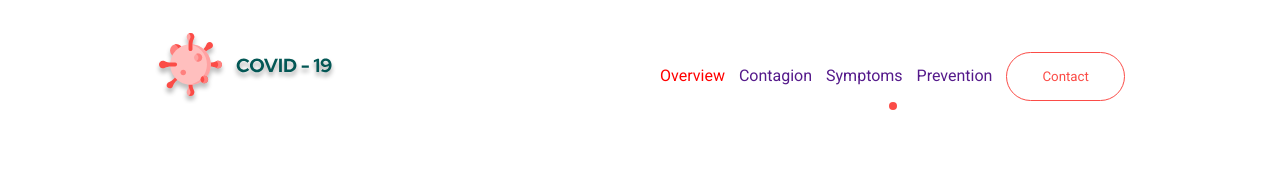
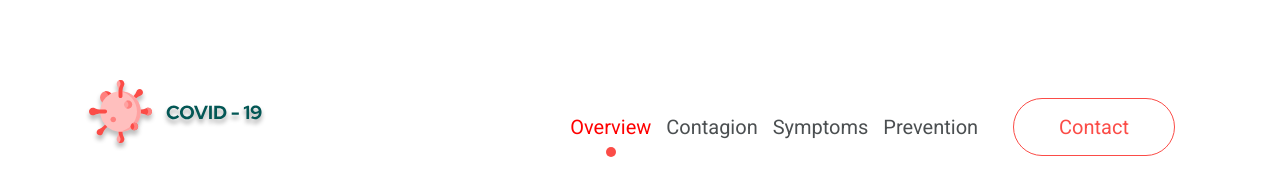
Before and after one commit to ummuhan/Kodluyoruz_Bootcamp_H3_O3, a plain HTML site: page index.html in a window 1280 px wide. Drawn offline with nearby package versions, Linux system fonts and the light colour scheme.

Commit message:
header tamamlandı

```diff
--- a/index.html
+++ b/index.html
@@ -9,40 +9,46 @@
     <link href="https://fonts.googleapis.com/css2?family=Roboto:wght@400;500&display=swap" rel="stylesheet">
     <link rel="preconnect" href="https://fonts.gstatic.com">
     <link href="https://fonts.googleapis.com/css2?family=Red+Hat+Display:wght@700&display=swap" rel="stylesheet">
+    <link rel="stylesheet"
+        href="https://cdnjs.cloudflare.com/ajax/libs/twitter-bootstrap/4.5.3/css/bootstrap-grid.min.css">
 
     <link rel="stylesheet" href="style.css">
 </head>
 
 <body>
-    <header>
+    <header class="header">
         <div class="container">
-
-            <figure class="image">
-                <img src="images/logo.svg" alt="logo">
-            </figure>
-
-
-            <nav class="nav">
-                <a href="" class="active nav__items">Overview</a>
-                <a href="" class="nav__items">Contagion</a>
-                <a href="" class="nav__items">Symptoms</a>
-                <a href="" class="nav__items">Prevention</a>
-                <button class="nav__button">Contact</button>
-            </nav>
-
-        </div>
+            <div class="wrap">
+                <figure class="logo">
+                    <img src="images/logo.svg" alt="logo">
+                </figure>
+                <nav class="wrap__nav">
+                    <a href="" class="active wrap__items">Overview</a>
+                    <a href="" class="wrap__items">Contagion</a>
+                    <a href="" class="wrap__items">Symptoms</a>
+                    <a href="" class="wrap__items">Prevention</a>
+                    <button class="wrap__button">Contact</button>
+                </nav>
+            </div>
         </div>
     </header>
-    <main>
+    <!-- <section class="section">
+        <div class="container">
+            <div class="section__text">
+                <h3 class="section__h3">COVID-19 Alert </h3>
+                <h1 class="section__h1">Stay at Home quarantine To stop Corona virus</h1>
+                <p class="section__p">There is no specific medicine to prevent
+                    or treat coronavirus disease
+                    (COVID-19). People may need
+                    supportive care to .</p>
+                <button class="section__button">Let Us Help</button>
 
-        <div>
-
+                <figure class="section__images">
+                    <img src="images/illustration.svg" alt="girl">
+                </figure>
+            </div>
         </div>
-
-    </main>
-
-
-
+    </section> -->
 
 </body>
 
--- a/style.scss
+++ b/style.scss
@@ -1,67 +1,165 @@
 :root{
-    --textfont:'Roboto',sans-serif;
-
-    --baslikfont:'Red Hat Display', sans-serif;
+    --t_font:'Roboto',sans-serif;
+    --b_font:'Red Hat Display', sans-serif;
 };
-
+$t_font-weight:400px;
+$t_font-size:24px;
 $c_button:#FB4C47;
+$c_text:#4B4F51;
+$b_font-weight:700px;
+$b_font-size:32px;
+$c_baslik: #035755;
+$c_renkli_baslik: #FA5652;
 
 *{
-    margin: auto;
-    font-family: var(--textfont);
+    color: $c_text;
+    font-family: var(--t_font);
 }
 
+.header{
+    padding-top: 15px;
+}
 
-.container{
-    padding-top: 31px;
-    display: flex;
-    justify-content: space-between;
+.logo{
+    margin: 0;
+    padding:0;
+}
 
+.wrap{
+    text-align: center;
 
-    .nav{
+    &__nav{
+    font-size: 15px;
+
+    a.active{
+        color: red;
         position: relative;
-     margin-top: 21px;
-
-
+       }
+   }
    &__items{
     text-decoration: none;
-        padding-right: 10px;
+    margin-right: 10px;
 
     &:hover{
         color:$c_button;
     }
-
-
 }
 
-
+   &__button{
+    color: $c_button;
+    border-radius: 65px;
+    border: 1px solid $c_button;
+    padding:10px 10px;
+    background-color: #fff;
+    margin: 11px;
    }
 }
 
+//    .section{
 
-.nav{
+//     &__text{
+//         position: relative;
+//     }
+
+//     &__images{
+//         position: absolute;
+//         top: 0;
+//         right: 0;
+//         margin-left: 50px;
+
+//         img{
+//             width: 500px;
+//         }
+
+//     }
+
+
+//     &__p{
+//         font-weight: $t_font-weight;
+//         font-size: $t_font-size;
+//         font-family: var(--t_font);
+//         line-height: 45.6px;
+//         color: $c_text;
+//         width: 500px;
+//     }
+
+//     &__h1{
+//         font-weight: $b_font-weight;
+//         font-size: $b_font-size;
+//         color: $c_baslik;
+//         width: 500px;
+//     }
+
+//     &__h3{
+//         color: $c_renkli_baslik;
+//     }
+// }
+ @media  screen and (min-width: 768px){
+    .header{
+        padding-top: 52px;
+    }
+    .wrap{
+        display: flex;
+        justify-content: space-between;
+
+        &__nav{
+            font-size: 15px;
+
             a.active{
-    color: red;
 
                 &::after{
                     bottom: -9px;
-        position: absolute;
                     content: '';
                     display: inline-block;
                     border-radius: 100%;
                     background-color: $c_button;
-        width: 8px;
-        height: 8px;
+                    width: 6px;
+                    height: 6px;
                     margin: auto;
                     left: 50%;
                     transform: translateX(-50%);
+                    position: absolute;
                     }
                }
             }
-button{
- color: $c_button;
- border-radius: 65px;
- border: 1px solid $c_button;
- padding:16px 35px;
- background-color: #fff;
+
+            &__button{
+                padding:16px 45px;
+                margin: 20px;
                }
+    }
+
+ }
+ @media  screen and (min-width:1200px){
+    .header{
+        padding-top: 70px;
+    }
+    .wrap{
+
+        &__nav{
+            font-size: 20px;
+
+            a.active{
+
+                &::after{
+                    bottom: -18px;
+                    width: 10px;
+                    height: 10px;
+                    left: 50%;
+                    }
+               }
+            }
+
+            &__button{
+                font-size: 20px;
+                padding:16px 45px;
+                margin: 20px;
+
+                &:hover{
+                    background-color:$c_button;
+                    color: white;
+                }
+               }
+    }
+
+ }
```
Also changed, not shown: images/illustration.svg (added), style.css, 1 other file. Lines whose indentation alone changed are shown as unchanged.
